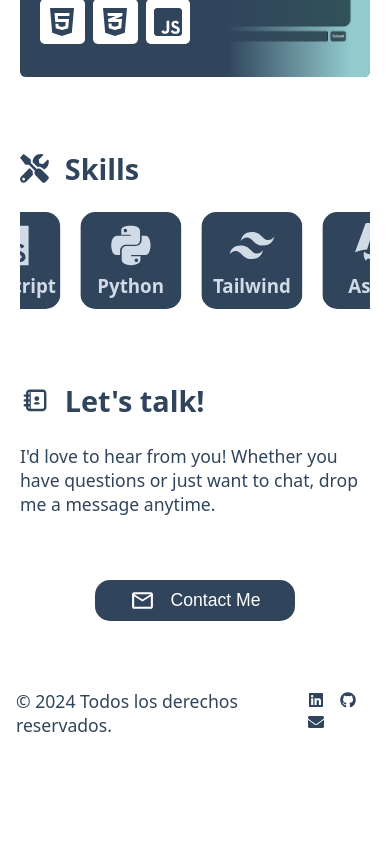
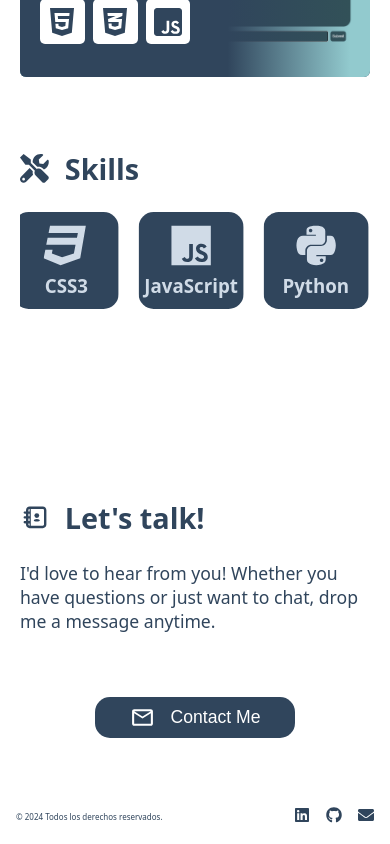
Before and after one commit to gusalfonso/myportfolio, a React (Vite) app: page / in a window 390 px wide. Shown: the part 2413-3257 px from the top of the page. Before the commit the page ends 3166 px from the top, so only its background shows below. Built offline with nearby package versions, Linux system fonts and the light colour scheme.

Commit message:
carrousel fix

```diff
--- a/src/css/Carrousel.css
+++ b/src/css/Carrousel.css
@@ -6,10 +6,9 @@
 
 .skill-container {
   display: flex;
-  width: 1000%;
+  width: 300%;
   flex-direction: row;
   gap: 20px;
-  /* width: 100%; */
 }
 
 .carrousel {
@@ -33,3 +32,12 @@
     transform: translateX(-50%);
   }
 }
+
+@media (max-width: 768px) {
+  .skill-container {
+    display: flex;
+    width: 600%;
+    flex-direction: row;
+    gap: 20px;
+  }
+}
--- a/src/css/Footer.css
+++ b/src/css/Footer.css
@@ -8,6 +8,7 @@
 
 .footer-left p {
   margin: 0;
+  font-size: 0.5rem;
 }
 
 .footer-right a {
```
